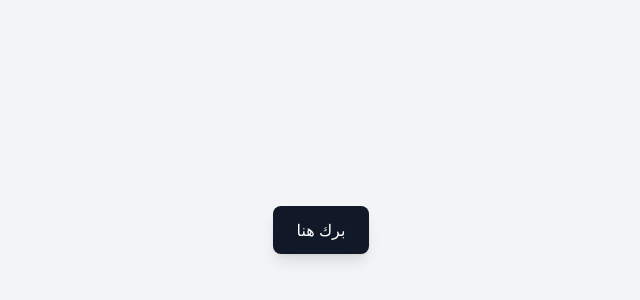
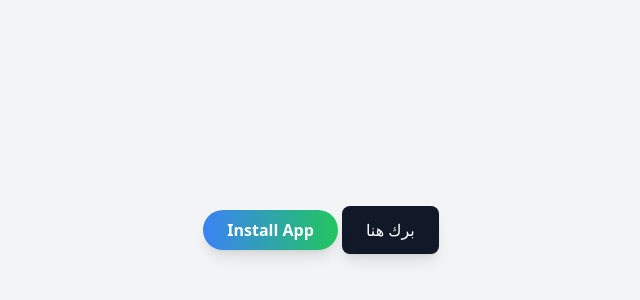
Before and after one commit to Hamza23kaaloul/bd, a plain HTML site: page index.html in a window 1280 px wide. Shown: the part 170-470 px from the top of the page, without its empty margins (319-959 px from the left). Drawn offline with nearby package versions, Linux system fonts and the light colour scheme.

Commit message:
Update index.html

```diff
--- a/index.html
+++ b/index.html
@@ -5,11 +5,21 @@
   <meta name="viewport" content="width=device-width, initial-scale=1.0">
   <title>Tailwind Button with Modal</title>
   <script src="https://cdn.tailwindcss.com"></script>
+  <link rel="icon" type="png" sizes="42x42" href="./icons/BD-48x48.png">
+  <script src="./script2.js"></script>
+  <link rel="manifest" href="./manifest.json">
 </head>
 <body class="flex items-center justify-center h-screen bg-gray-100">
 
-  <!-- Button -->
-  <button id="openModal" class=" bg-gray-900 text-white px-6 py-3 bg-blue-500 text-white rounded-lg shadow-lg hover:bg-blue-600 focus:outline-none">
+
+    <div>
+
+
+        <button id="installBtn"  class="bg-gradient-to-r from-blue-500 to-green-500 text-white font-semibold py-2 px-6 rounded-full shadow-lg hover:from-blue-600 hover:to-green-600 transition-transform transform hover:scale-105">
+            Install App
+        </button>
+        <!-- Button -->
+        <button id="openModal" class=" bg-gray-900 text-white px-6 py-3 bg-blue-500 text-white rounded-lg shadow-lg hover:bg-blue-600 focus:outline-none">
     برك هنا
   </button>
 
@@ -24,9 +34,10 @@
     </div>
   </div>
 
+</div>
   <!-- Script -->
   <script>
-    const openModal = document.getElementById('openModal');
+      const openModal = document.getElementById('openModal');
     const closeModal = document.getElementById('closeModal');
     const modal = document.getElementById('modal');
 
```
